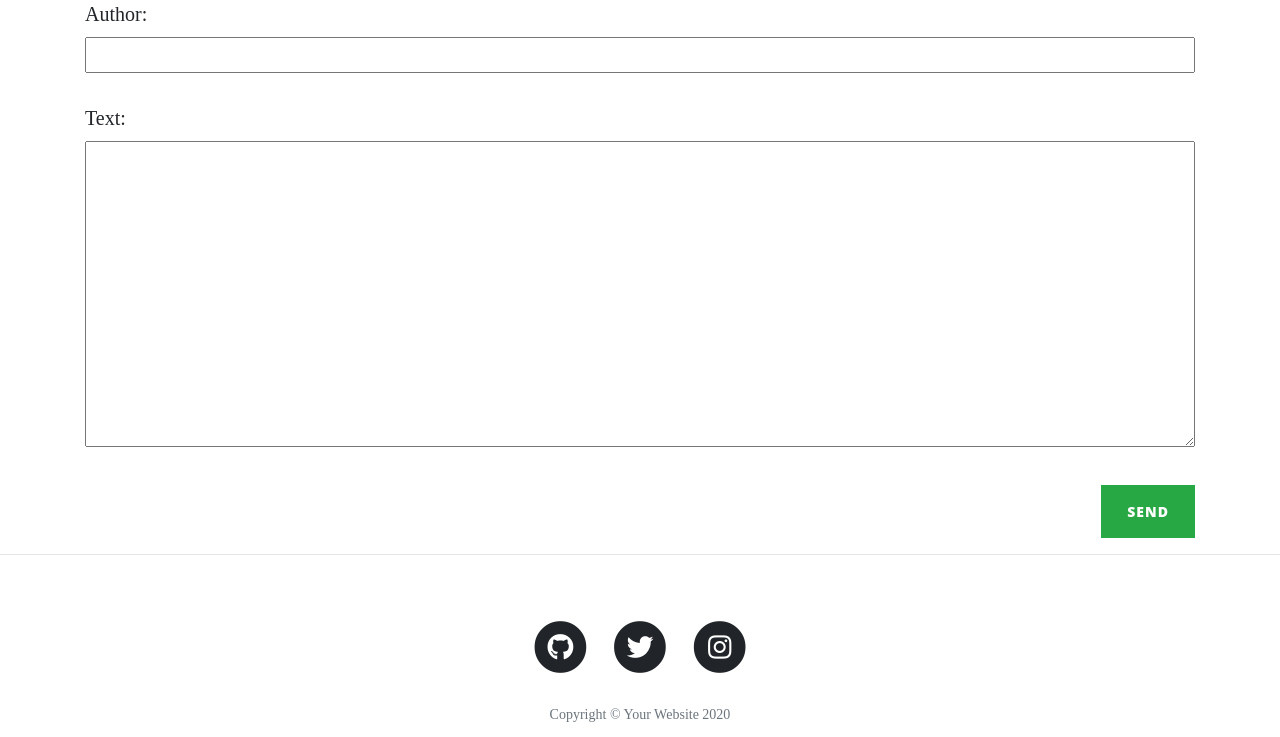
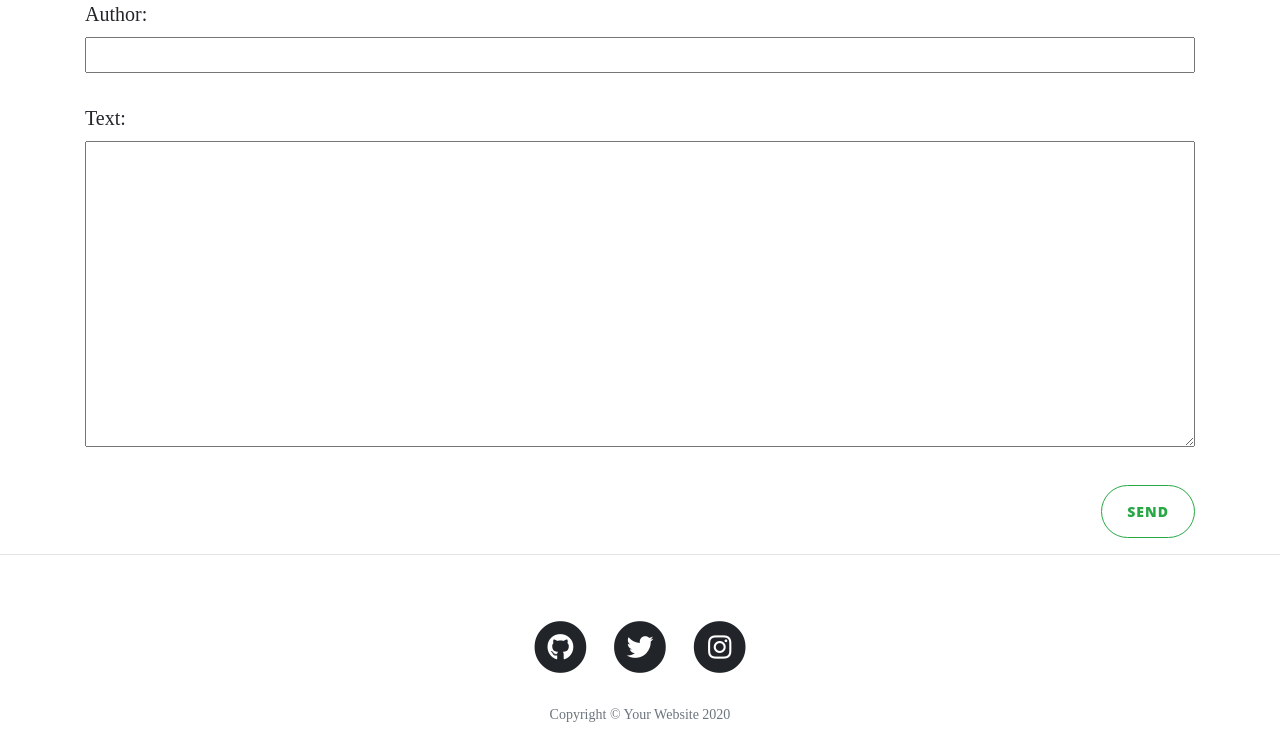
Before and after one commit to dai-gi/django_blog, a Django app: template blog/templates/blog/post_comment.html in a window 1280 px wide. Shown: the part 585-1322 px from the top of the page. Run offline with Django 3.2, Linux system fonts and the light colour scheme; the template is opened without the code that fills it: values that come from a table or form of the project are taken from there, others are empty; some libraries are stand-ins or nearby versions.

Commit message:
ボタンを変更

```diff
--- a/blog/templates/blog/post_comment.html
+++ b/blog/templates/blog/post_comment.html
@@ -12,7 +12,7 @@
         {% csrf_token %}
         {{ form.as_p }}
         <div class="text-right">
-            <button type="submit" class="save btn btn-success" role="button">Send</button>
+            <button type="submit" class="save btn btn-outline-success rounded-pill" role="button">Send</button>
         </div>
     </form>
 </div>
```
